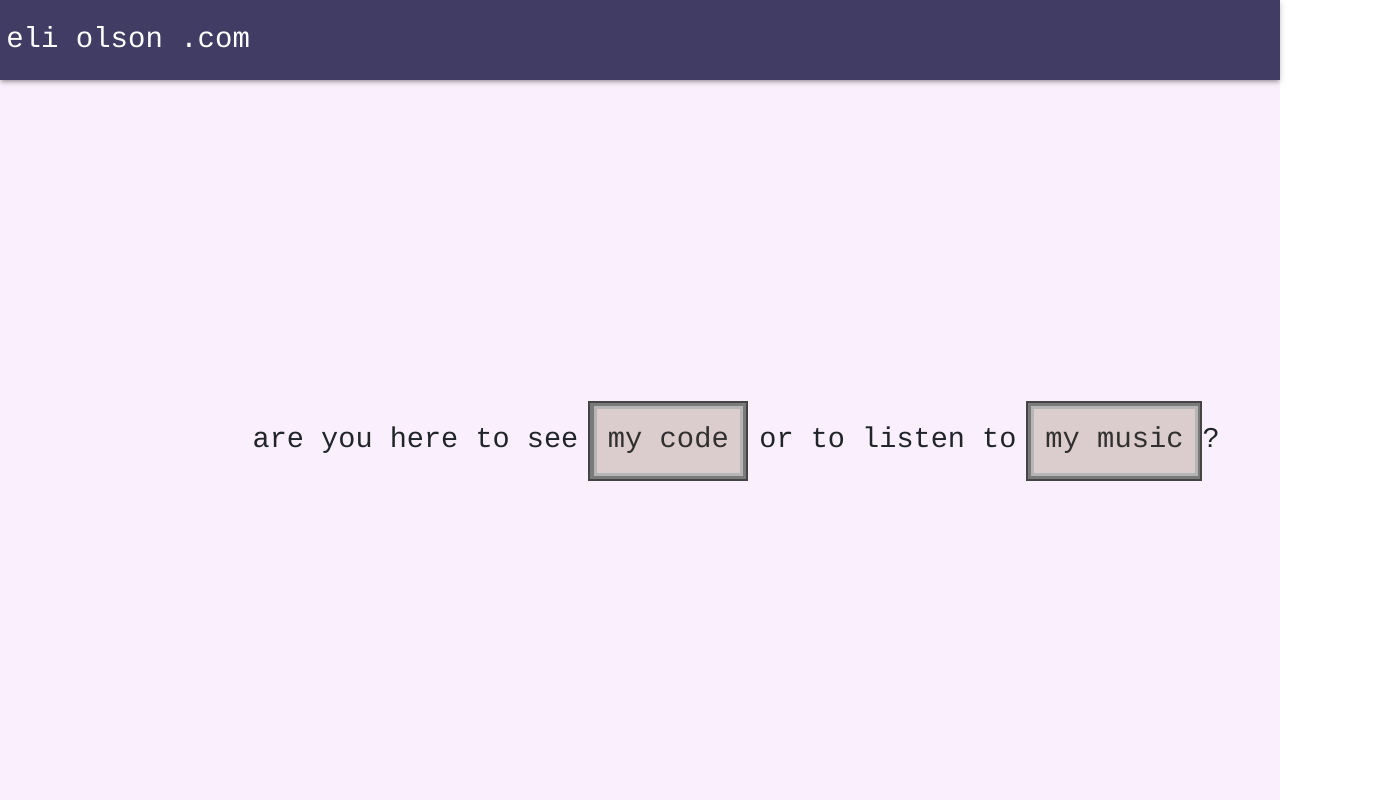
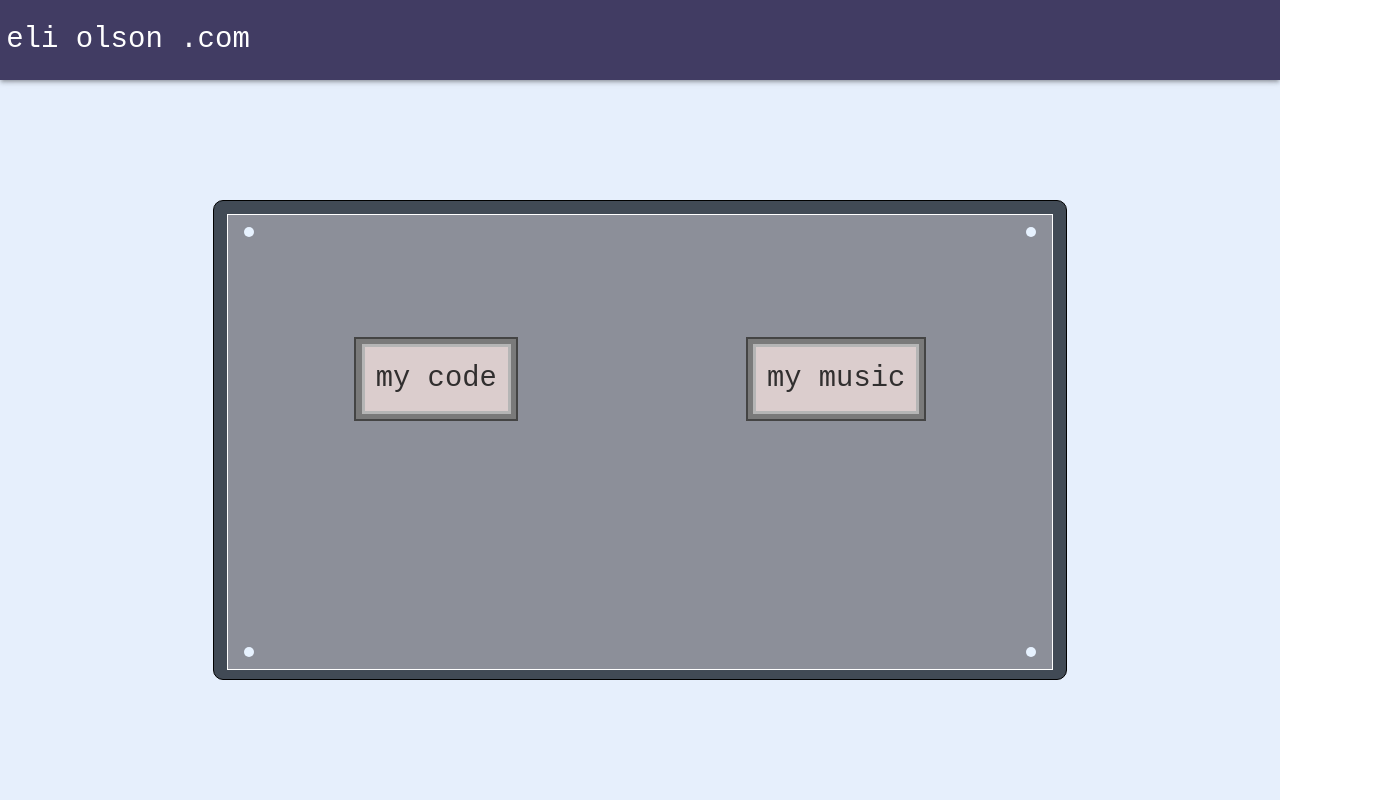
Before and after one commit to eli0lson/eli0lson.github.io, a React (Create React App) app: page / in a window 1280 px wide. Shown: the whole page, 1380 px wide, since content can reach past the window. Built offline with nearby package versions, Linux system fonts and the light colour scheme.

Commit message:
Redesign add metal

```diff
--- a/package.json
+++ b/package.json
@@ -15,7 +15,7 @@
     "react-bootstrap": "^2.7.2",
     "react-dom": "^18.0.0",
     "react-router-dom": "^6.20.0",
-    "react-scripts": "5.0.1",
+    "react-scripts": "^5.0.1",
     "web-vitals": "^2.1.4"
   },
   "scripts": {
--- a/src/App.js
+++ b/src/App.js
@@ -1,4 +1,5 @@
 import Header from './Components/header';
+import GridWrapper from './Components/gridWrapper'
 import Body from './Components/body'
 
 import 'bootstrap/dist/css/bootstrap.min.css';
@@ -8,7 +9,7 @@ function App() {
   return (
     <div className="App">
       <Header />
-      <Body />
+      <GridWrapper />
     </div>
   );
 }
--- a/src/Components/body.js
+++ b/src/Components/body.js
@@ -1,6 +1,5 @@
 import React, { useState } from 'react';
-import { Button, ThemeProvider, Grid, Typography } from '@mui/material';
-import { Box } from '@mui/system';
+import { Button, ThemeProvider } from '@mui/material';
 
 import ToggleButton from './toggleButton.tsx';
 
@@ -29,32 +28,8 @@ const Body = () => {
 
     return (
         <div className='body'>
-            <Grid
-                container
-                spacing={0}
-                direction="column"
-                alignItems="center"
-                justifyContent="center"
-                sx={{
-                    minHeight: '90vh',
-                    backgroundColor: "#faeffc",
-                 }}
-            >
             <ThemeProvider theme={theme}>
-                    <Box sx={{ display: "flex", flexDirection: "column", width: "78.2%"}}>
-                        <Box
-                            className='body-box'
-                            sx={{
-                                display: "flex",
-                                flexDirection: "row",
-                                justifyContent: "center",
-                                alignItems: "center",
-                                minWidth: "74rem",
-                                marginLeft: "3.5rem",
-                                flexWrap: "wrap"
-                        }}>
-                            <Typography>are you here to see</Typography>
-                            <div class='links code'>
+                <div className='links code'>
                     <div className='toggle'>
                         <ToggleButton
                             setExpand={setExpandCode}
@@ -68,7 +43,11 @@ const Body = () => {
                             variant="outlined"
                             target="_blank"
                             onClick={() => window.open("https://olsynth-six.vercel.app/", "_blank")}
-                                        sx={{ ...musicButtonStyles, opacity: expandCode ? 1 : 0 }}>
+                            sx={{
+                                ...musicButtonStyles,
+                                opacity: expandCode ? 1 : 0,
+                                pointerEvents: expandCode ? 'auto' : 'none'
+                            }}>
                             olsynth
                         </Button>
                         <Button
@@ -76,20 +55,23 @@ const Body = () => {
                             variant="outlined"
                             target="_blank"
                             onClick={() => window.open("https://github.com/eli0lson", "_blank")}
-                                        sx={{ ...musicButtonStyles, opacity: expandCode ? 1 : 0 }}>
+                            sx={{
+                                ...musicButtonStyles,
+                                opacity: expandCode ? 1 : 0,
+                                pointerEvents: expandCode ? 'auto' : 'none'
+                            }}>
                             github
                         </Button>
                     </div>
                 </div>
-                            <Typography>or to listen to</Typography>
-                            <div class='links'>
+                <div className='links'>
                     <div className='toggle'>
                         <ToggleButton
+                            id='musicButton'
                             expand={expandMusic}
                             setExpand={setExpandMusic}
                             label='my music'
                         />
-                                    <Typography className='question'>?</Typography>
                     </div>
                     <div className='music-links'>
                         <Button
@@ -97,7 +79,11 @@ const Body = () => {
                             variant="outlined"
                             href={SPOTIFY_LINK}
                             target="_blank"
-                                        sx={{ ...musicButtonStyles, opacity: expandMusic ? 1 : 0 }}>
+                            sx={{
+                                ...musicButtonStyles,
+                                opacity: expandMusic ? 1 : 0,
+                                pointerEvents: expandMusic ? 'auto' : 'none'
+                            }}>
                             spotify
                         </Button>
                         <Button
@@ -105,15 +91,16 @@ const Body = () => {
                             variant="outlined"
                             href={APPLE_MUSIC_LINK}
                             target="_blank"
-                                        sx={{ ...musicButtonStyles, opacity: expandMusic ? 1 : 0 }}>
+                            sx={{
+                                ...musicButtonStyles,
+                                opacity: expandMusic ? 1 : 0,
+                                pointerEvents: expandMusic ? 'auto' : 'none'
+                            }}>
                             apple music
                         </Button>
                     </div>
                 </div>
-                        </Box>
-                    </Box>
             </ThemeProvider>
-            </Grid>
         </div>
     )
 }
--- a/src/Components/body2.css
+++ b/src/Components/body2.css
@@ -1,32 +1,44 @@
+.body {
+  display: flex;
+  flex-direction: row;
+  justify-content: center;
+  /* align-items: center; */
+  height: 68.5%;
+  /* margin-bottom: -3rem; */
+}
+
 .links {
     display: flex;
     flex-direction: column;
-    margin-top: 3.5rem;
     justify-content: center;
+    margin: 3rem 3rem;
 }
 
 .music-links {
     flex-direction: row;
-    margin-left: -4rem;
+    /* margin-left: -4rem; */
 }
 
 .code-links {
-    margin-left: -4rem;
+    /* margin-left: -4rem; */
 }
 
 .link {
-    margin-right: 1rem !important;
+    /* margin-right: 1rem !important; */
+    margin: 0 1rem !important;
 }
 
 .toggle {
     display: flex;
-    flex-direction: row;
+    /* flex-direction: row; */
     align-items: center;
-    margin: .5rem;
+    justify-content: center !important;
+    margin: .5rem .5rem 1.5rem;
+
 }
 
 .links.code {
-  margin-right: -3rem;
+  margin-left: 4.5rem;
 
   .buttonBack {
     width: 10rem !important;
--- /dev/null
+++ b/src/Components/gridWrapper.css
@@ -0,0 +1,61 @@
+/* * {
+    box-sizing: border-box;
+} */
+.top {
+    height: 90vh;
+    background-color: rgb(230, 239, 252);
+}
+
+.keycap {
+    box-sizing: border-box;
+    background-color: rgb(140, 143, 153);
+    margin: .8rem;
+    height: 95.5%;
+
+    border: solid 1.5px white;
+}
+
+.wrapper {
+    display: grid;
+    grid-template-columns: repeat(6, 1fr);
+    grid-template-rows: repeat(6, 1fr);
+    height: 100%;
+}
+
+.wrapper > div {
+    background-color: rgb(65, 74, 85);
+    border: solid 1px black;
+    border-radius: 10px;
+}
+
+.middle {
+    grid-column: 2 / 6;
+    grid-row: 2 / 6;
+}
+.buttons {
+    display: flex;
+    width: 100%;
+    margin: -1.6rem 0;
+}
+
+
+
+.circle {
+  background-color: rgb(231, 242, 255);
+  height: 10px;
+  width: 10px;
+  border: solid 0px black;
+  border-radius: 15px;
+  margin: 0 1rem;
+}
+
+.right {
+    margin-left: auto;
+}
+
+.screen {
+    height: 100%;
+    display: flex;
+    flex-direction: column;
+    justify-content: space-around;
+}
--- /dev/null
+++ b/src/Components/gridWrapper.tsx
@@ -0,0 +1,36 @@
+import React from 'react';
+import Body from './body.js';
+
+import './gridWrapper.css';
+
+type GridWrapperProps = {
+
+}
+
+const GridWrapper = (props: GridWrapperProps) => {
+
+    return (
+        <div className='top'>
+            <div className='wrapper'>
+                <div className='middle'>
+                    <div className='keycap'>
+                        <div className='screen'>
+                            <div className='buttons'>
+                                <div className='top-left circle'></div>
+                                <div className='right circle'></div>
+                            </div>
+                            <Body />
+                            <div className='buttons bottom'>
+                                <div className='bot-left circle'></div>
+                                <div className='right circle'></div>
+                            </div>
+                        </div>
+                    </div>
+                </div>
+            </div>
+        </div>
+    )
+
+}
+
+export default GridWrapper;
--- a/src/Components/themes.js
+++ b/src/Components/themes.js
@@ -2,10 +2,10 @@ import { createTheme } from '@mui/material';
 
 const theme = createTheme({
     typography: {
-        fontFamily: 'Courier',
+        fontFamily: 'Courier new',
         // textTransform: 'none',
         fontSize: 25,
-        fontWeight: 100
+        fontWeight: 1000
     },
     box: {
         display: "flex",
--- a/src/Components/toggleButton.css
+++ b/src/Components/toggleButton.css
@@ -1,3 +1,7 @@
+* {
+    box-sizing: content-box;
+}
+
 .toggleButton {
     font-size: 1.8rem !important;
     background-color: rgb(219, 205, 205) !important;
--- a/src/Components/toggleButton.tsx
+++ b/src/Components/toggleButton.tsx
@@ -7,6 +7,7 @@ type ToggleProps = {
     expand: boolean;
     setExpand: (val: boolean) => void;
     label: string;
+    id: string;
 }
 
 const ToggleButton = (props: ToggleProps) => {
@@ -14,14 +15,16 @@ const ToggleButton = (props: ToggleProps) => {
     const {
         expand,
         setExpand,
-        label
+        label,
+        id
     } = props;
 
     return (
         <div className={`buttonBack ${expand ? 'clicked' : ''}`}
             onClick={() => {
                 setExpand(!expand)
-            }}>
+            }}
+            id={id}>
             <div className='cover'></div>
             <Button
                 className={`toggleButton ${expand ? 'clicked' : ''}`}
--- a/src/index.js
+++ b/src/index.js
@@ -1,7 +1,7 @@
 import React from 'react';
 import ReactDOM from 'react-dom/client';
 import Header from './Components/header';
-import Body from './Components/body';
+import GridWrapper from './Components/gridWrapper.tsx';
 
 import './index.css';
 import './App.css';
@@ -11,7 +11,7 @@ const root = ReactDOM.createRoot(document.getElementById('root'));
 root.render(
   <React.StrictMode>
     <Header />
-    <Body />
+    <GridWrapper />
   </React.StrictMode>
 );
 
```
Also changed, not shown: 1 other file (tests, documents, lock files or other folders). Lines whose indentation alone changed are shown as unchanged.
